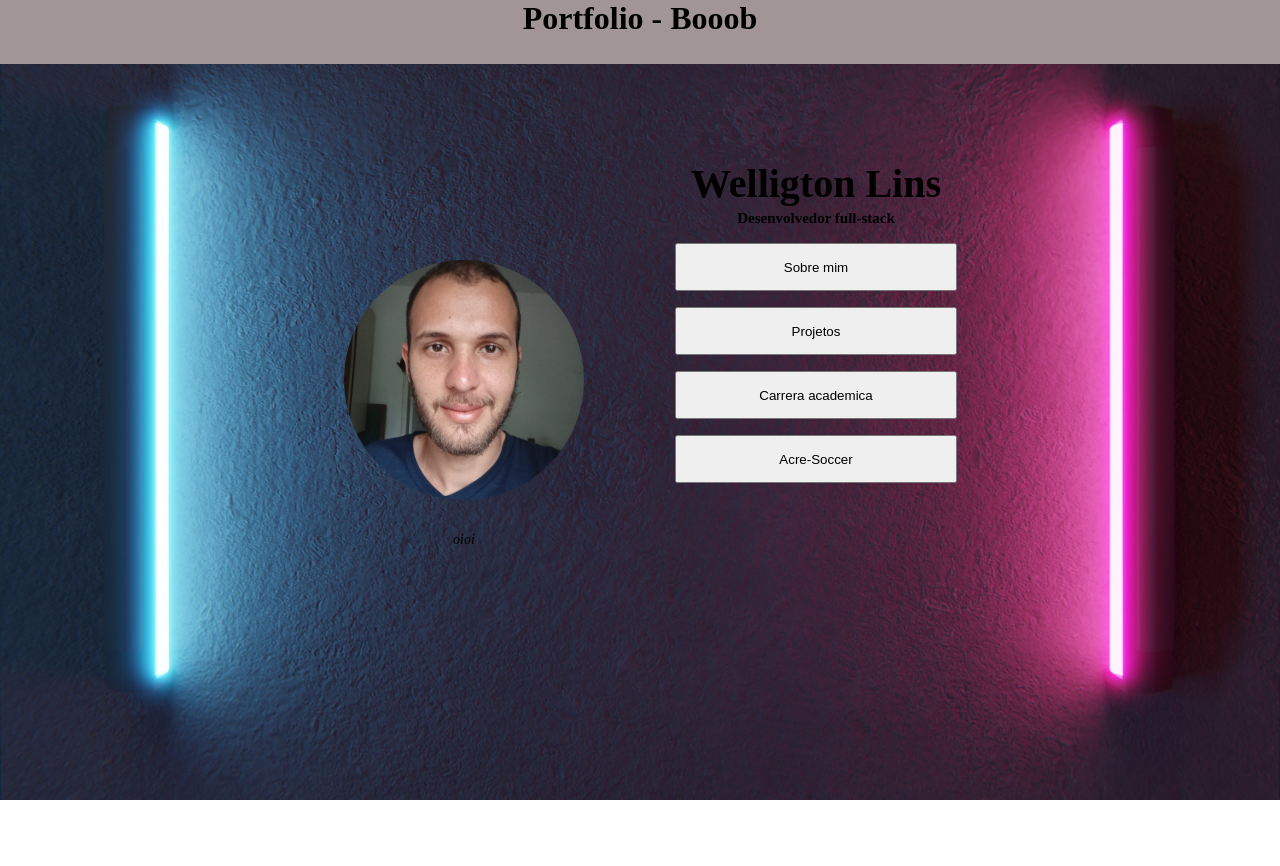
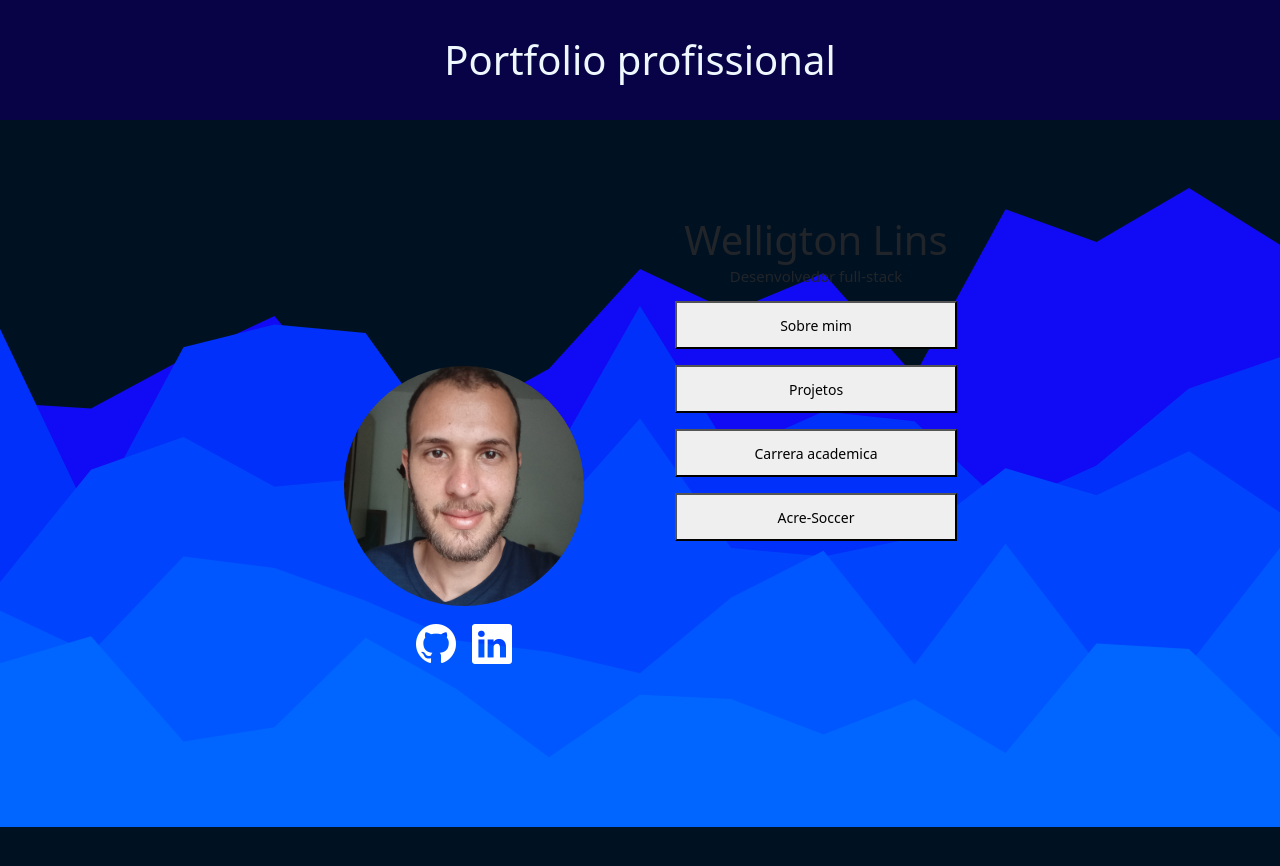
Before and after one commit to dev-welligtonlins/Lange-page, an Angular app: page / in a window 1280 px wide. Shown: the top 866 px of the page. Before the commit the page ends 800 px from the top, so only its background shows below. Built offline with nearby package versions, Linux system fonts and the light colour scheme.

Commit message:
2# ajustando css para desktop

```diff
--- a/angular.json
+++ b/angular.json
@@ -24,10 +24,15 @@
             "tsConfig": "tsconfig.app.json",
             "inlineStyleLanguage": "scss",
             "assets": [
-                "src/assets"
+              "src/assets"
             ],
             "styles": [
-              "src/styles.scss"
+              "src/styles.scss",
+              "node_modules/bootstrap-icons/font/bootstrap-icons.css",
+              "node_modules/bootstrap/dist/css/bootstrap.min.css"
+            ],
+            "scripts": [
+              "node_modules/bootstrap/dist/js/bootstrap.bundle.min.js"
             ],
             "server": "src/main.server.ts",
             "outputMode": "server",
--- a/package.json
+++ b/package.json
@@ -19,6 +19,8 @@
     "@angular/platform-server": "^20.0.0",
     "@angular/router": "^20.0.0",
     "@angular/ssr": "^20.1.3",
+    "bootstrap": "^5.3.7",
+    "bootstrap-icons": "^1.13.1",
     "express": "^5.1.0",
     "rxjs": "~7.8.0",
     "tslib": "^2.3.0",
--- a/src/app/components/header/header.html
+++ b/src/app/components/header/header.html
@@ -1,3 +1,3 @@
 <header>
-    <h1>Portfolio - Booob</h1>
+    <h1>Portfolio profissional</h1>
 </header>
--- a/src/app/components/header/header.scss
+++ b/src/app/components/header/header.scss
@@ -1,10 +1,12 @@
 header {
     width: 100%;
-    height: 4rem;
+    height: 15%;
     text-align: center;
-    background-color: rgb(161, 149, 149);
+    align-content: center;
+    background-color: rgb(7, 3, 70);
+
+    h1 {
+        margin: 0%;
+        color: aliceblue;
+    }
 }
-
-h1 {
-    margin-top: 0%;
-}
--- a/src/app/pages/home-page/home-page.html
+++ b/src/app/pages/home-page/home-page.html
@@ -1,9 +1,9 @@
 <section>
     <div class="section-left">
         <img src="assets/img/perfil.jpeg" alt="" class="photo">
-        <span>
-            <i class="bi bi-house-fill me-2">oi</i>
-            <i class="bi bi-person-fill">oi</i>
+        <span class="span-icons">
+            <i class="bi bi-github fs-1 text-white"></i>
+            <i class="bi bi-linkedin fs-1 text-white"></i>
         </span>
     </div>
     <div class="section-rigth">
--- a/src/app/pages/home-page/home-page.scss
+++ b/src/app/pages/home-page/home-page.scss
@@ -1,6 +1,6 @@
 section {
     display: flex;
-    height: 100%;
+    height: 100vh;
 }
 
 .section-left {
@@ -9,13 +9,18 @@ section {
     flex-direction: column;
     justify-content: center;
     align-items: center;
-    gap: 2rem;
+    gap: 0.5rem;
 
     .photo {
         width: 15rem;
         height: 15rem;
         border-radius: 50%;
         object-fit: cover;
+    }
+
+    .span-icons {
+        display: flex;
+        gap: 1rem;
     }
 }
 
@@ -46,3 +51,11 @@ section {
         margin-top: 1rem;
     }
 }
+
+@media (max-width: 600px) {
+    section {
+        display: flex;
+        flex-direction: column;
+        height: 100%;
+    }
+}
--- a/src/styles.scss
+++ b/src/styles.scss
@@ -7,7 +7,7 @@ html, body {
 }
 
 body {
-    background-image: url('assets/img/background-img.jpg');
+    background-image: url('assets/svg/background-svg.svg');
     background-position: center;
     background-size: cover;
 }
```
Also changed, not shown: src/assets/svg/background-svg.svg (added), 1 other file (tests, documents, lock files or other folders).
